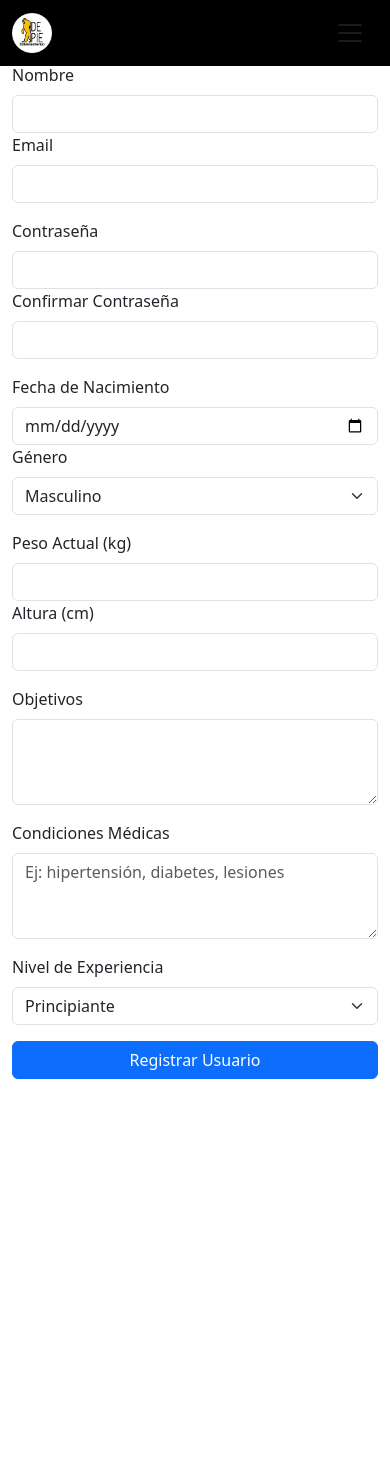
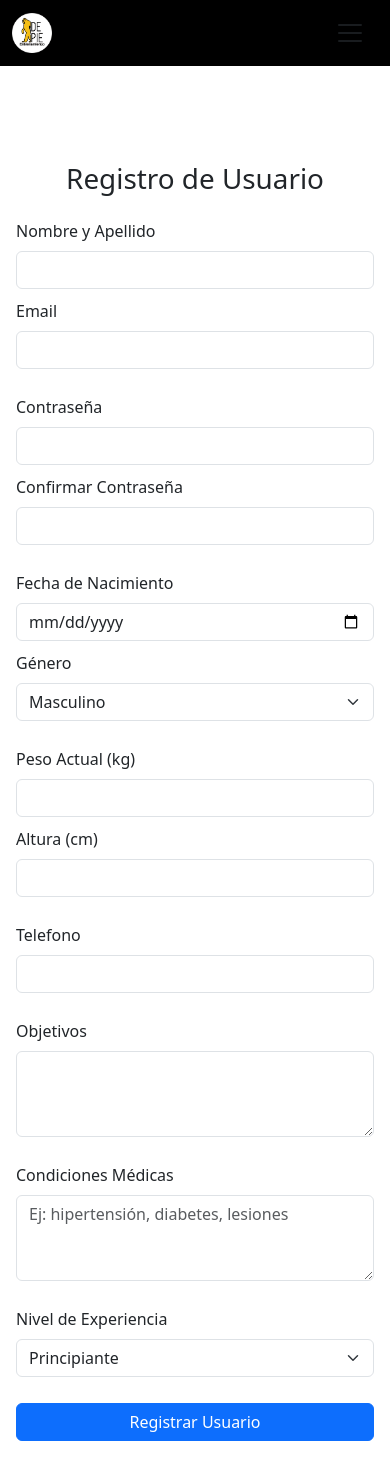
Before and after one commit to Francoosman12/depie-frontend, a React (Vite) app: page /registro in a window 390 px wide. Shown: the top 1480 px of the page. Before the commit the page ends 1079 px from the top, so only its background shows below. Built offline with nearby package versions, Linux system fonts and the light colour scheme.

Commit message:
Resposive el registro y agregue input telefono

```diff
--- a/src/components/Navbar.jsx
+++ b/src/components/Navbar.jsx
@@ -6,12 +6,26 @@ import "../styles/Navbar.css";
 
 const NavigationBar = ({ showLogin, user, setUser }) => {
   const [isScrolled, setIsScrolled] = useState(false);
+  const [isMobile, setIsMobile] = useState(false); // Nuevo estado para detectar móviles
   const navigate = useNavigate(); // Hook para redirección
+
+  // Detectar el tamaño del dispositivo
+  useEffect(() => {
+    const handleResize = () => {
+      setIsMobile(window.innerWidth <= 768); // Móviles y tablets: ancho menor a 768px
+    };
+
+    handleResize(); // Ejecutar al montar el componente
+    window.addEventListener("resize", handleResize);
+    return () => {
+      window.removeEventListener("resize", handleResize);
+    };
+  }, []);
 
   // Detectar el scroll y actualizar el estado
   useEffect(() => {
     const handleScroll = () => {
-      setIsScrolled(window.scrollY > 50);
+      setIsScrolled(window.scrollY > 50); // Cambia el estado si hay scroll
     };
 
     window.addEventListener("scroll", handleScroll);
@@ -31,7 +45,7 @@ const NavigationBar = ({ showLogin, user, setUser }) => {
     <Navbar
       className={`navigation-bar ${isScrolled ? "scrolled" : ""}`}
       expand="sm"
-      fixed="top"
+      fixed={isMobile ? undefined : "top"} // Navbar fija solo en pantallas grandes
     >
       <Container>
         <Navbar.Brand as={Link} to="/">
--- a/src/pages/Registro.jsx
+++ b/src/pages/Registro.jsx
@@ -1,6 +1,7 @@
 import React, { useState } from "react";
 import { Container, Form, Button, Row, Col, Alert } from "react-bootstrap";
 import axios from "axios";
+import "../styles/Registro.css";
 
 const Registro = () => {
   const [formData, setFormData] = useState({
@@ -11,6 +12,7 @@ const Registro = () => {
     fechaNacimiento: "",
     genero: "Masculino",
     pesoActual: "",
+    telefono: "",
     altura: "", // Nuevo: Altura en cm
     objetivos: "",
     nivelExperiencia: "Principiante",
@@ -58,6 +60,7 @@ const Registro = () => {
         fechaNacimiento: "",
         genero: "Masculino",
         pesoActual: "",
+        telefono: "",
         altura: "", // Reiniciar altura
         objetivos: "",
         nivelExperiencia: "Principiante",
@@ -73,18 +76,22 @@ const Registro = () => {
   };
 
   return (
-    <Container className="vh-100 d-flex align-items-center justify-content-center pb-5 pt-5 mt-5">
+    <Container
+      fluid
+      className="vh-90 d-flex align-items-center justify-content-center px-3 mt-5 pt-5 pb-5"
+    >
       <div style={{ maxWidth: "600px", width: "100%" }}>
-        <h1 className="text-center mb-4 pb-5 pt-5 mt-5">Registro de Usuario</h1>
+        <h1 className="text-center mb-4">Registro de Usuario</h1>
         {error && <Alert variant="danger">{error}</Alert>}
         {success && (
           <Alert variant="success">Usuario registrado con éxito</Alert>
         )}
         <Form onSubmit={handleSubmit}>
+          {/* Nombre y Email */}
           <Row className="mb-3">
-            <Col md={6}>
+            <Col xs={12} md={6}>
               <Form.Group controlId="formNombre">
-                <Form.Label>Nombre</Form.Label>
+                <Form.Label>Nombre y Apellido</Form.Label>
                 <Form.Control
                   type="text"
                   name="nombre"
@@ -94,7 +101,7 @@ const Registro = () => {
                 />
               </Form.Group>
             </Col>
-            <Col md={6}>
+            <Col xs={12} md={6}>
               <Form.Group controlId="formEmail">
                 <Form.Label>Email</Form.Label>
                 <Form.Control
@@ -107,8 +114,9 @@ const Registro = () => {
               </Form.Group>
             </Col>
           </Row>
+          {/* Contraseña y Confirmar Contraseña */}
           <Row className="mb-3">
-            <Col md={6}>
+            <Col xs={12} md={6}>
               <Form.Group controlId="formPassword">
                 <Form.Label>Contraseña</Form.Label>
                 <Form.Control
@@ -120,7 +128,7 @@ const Registro = () => {
                 />
               </Form.Group>
             </Col>
-            <Col md={6}>
+            <Col xs={12} md={6}>
               <Form.Group controlId="formConfirmPassword">
                 <Form.Label>Confirmar Contraseña</Form.Label>
                 <Form.Control
@@ -133,8 +141,9 @@ const Registro = () => {
               </Form.Group>
             </Col>
           </Row>
+          {/* Fecha de Nacimiento y Género */}
           <Row className="mb-3">
-            <Col md={6}>
+            <Col xs={12} md={6}>
               <Form.Group controlId="formFechaNacimiento">
                 <Form.Label>Fecha de Nacimiento</Form.Label>
                 <Form.Control
@@ -145,7 +154,7 @@ const Registro = () => {
                 />
               </Form.Group>
             </Col>
-            <Col md={6}>
+            <Col xs={12} md={6}>
               <Form.Group controlId="formGenero">
                 <Form.Label>Género</Form.Label>
                 <Form.Select
@@ -160,8 +169,9 @@ const Registro = () => {
               </Form.Group>
             </Col>
           </Row>
+          {/* Peso Actual y Altura */}
           <Row className="mb-3">
-            <Col md={6}>
+            <Col xs={12} md={6}>
               <Form.Group controlId="formPesoActual">
                 <Form.Label>Peso Actual (kg)</Form.Label>
                 <Form.Control
@@ -172,7 +182,7 @@ const Registro = () => {
                 />
               </Form.Group>
             </Col>
-            <Col md={6}>
+            <Col xs={12} md={6}>
               <Form.Group controlId="formAltura">
                 <Form.Label>Altura (cm)</Form.Label>
                 <Form.Control
@@ -185,7 +195,21 @@ const Registro = () => {
             </Col>
           </Row>
           <Row className="mb-3">
-            <Col md={12}>
+            <Col xs={12} md={6}>
+              <Form.Group controlId="formTelefono">
+                <Form.Label>Telefono</Form.Label>
+                <Form.Control
+                  type="number"
+                  name="telefono"
+                  value={formData.telefono}
+                  onChange={handleInputChange}
+                />
+              </Form.Group>
+            </Col>
+          </Row>
+          {/* Objetivos */}
+          <Row className="mb-3">
+            <Col xs={12}>
               <Form.Group controlId="formObjetivos">
                 <Form.Label>Objetivos</Form.Label>
                 <Form.Control
@@ -198,8 +222,9 @@ const Registro = () => {
               </Form.Group>
             </Col>
           </Row>
+          {/* Condiciones Médicas */}
           <Row className="mb-3">
-            <Col md={12}>
+            <Col xs={12}>
               <Form.Group controlId="formCondicionesMedicas">
                 <Form.Label>Condiciones Médicas</Form.Label>
                 <Form.Control
@@ -213,8 +238,9 @@ const Registro = () => {
               </Form.Group>
             </Col>
           </Row>
+          {/* Nivel de Experiencia */}
           <Row className="mb-3">
-            <Col md={6}>
+            <Col xs={12}>
               <Form.Group controlId="formNivelExperiencia">
                 <Form.Label>Nivel de Experiencia</Form.Label>
                 <Form.Select
@@ -229,6 +255,7 @@ const Registro = () => {
               </Form.Group>
             </Col>
           </Row>
+          {/* Botón de Enviar */}
           <Button variant="primary" type="submit" className="w-100">
             Registrar Usuario
           </Button>
--- /dev/null
+++ b/src/styles/Registro.css
@@ -0,0 +1,62 @@
+/* Contenedor principal para que se ajuste al alto total */
+.registro {
+    min-height: 100%;
+    display: flex;
+    align-items: center;
+    justify-content: center;
+    padding: 10px; /* Espaciado horizontal pequeño */
+    box-sizing: border-box; /* Incluye padding en el cálculo del ancho */
+  }
+
+  /* Caja principal del formulario */
+  .registro-form {
+    max-width: 600px;
+    width: 100%;
+    background-color: #fff; /* Fondo blanco */
+    border-radius: 10px; /* Bordes redondeados */
+    box-shadow: 0px 4px 10px rgba(0, 0, 0, 0.2); /* Sombras suaves */
+    padding: 20px;
+  }
+
+  /* Título del formulario */
+  .registro-form h1 {
+    font-size: 1.4rem;
+    text-align: center;
+    margin-bottom: 20px;
+    color: #333;
+  }
+
+  /* Ajustes para inputs y selects */
+  .form-control,
+  .form-select {
+    font-size: 0.95rem;
+    margin-bottom: 10px;
+  }
+
+  /* Regla específica para móviles pequeños */
+  @media (max-width: 400px) {
+    .registro-form {
+      padding: 10px; /* Reduce el padding interno */
+    }
+
+    .registro-form h1 {
+      font-size: 1.2rem; /* Reduce el tamaño del título */
+    }
+
+    .form-group {
+      margin-bottom: 10px; /* Reduce el espacio entre los campos */
+    }
+
+    .form-control,
+    .form-select {
+      font-size: 0.85rem; /* Ajusta el tamaño de fuente */
+      padding: 8px; /* Reduce el padding interno */
+    }
+  }
+
+  /* Ajustes para tabletas */
+  @media (max-width: 768px) {
+    .registro-form h1 {
+      font-size: 1.3rem; /* Tamaño moderado del título */
+    }
+  }
```
